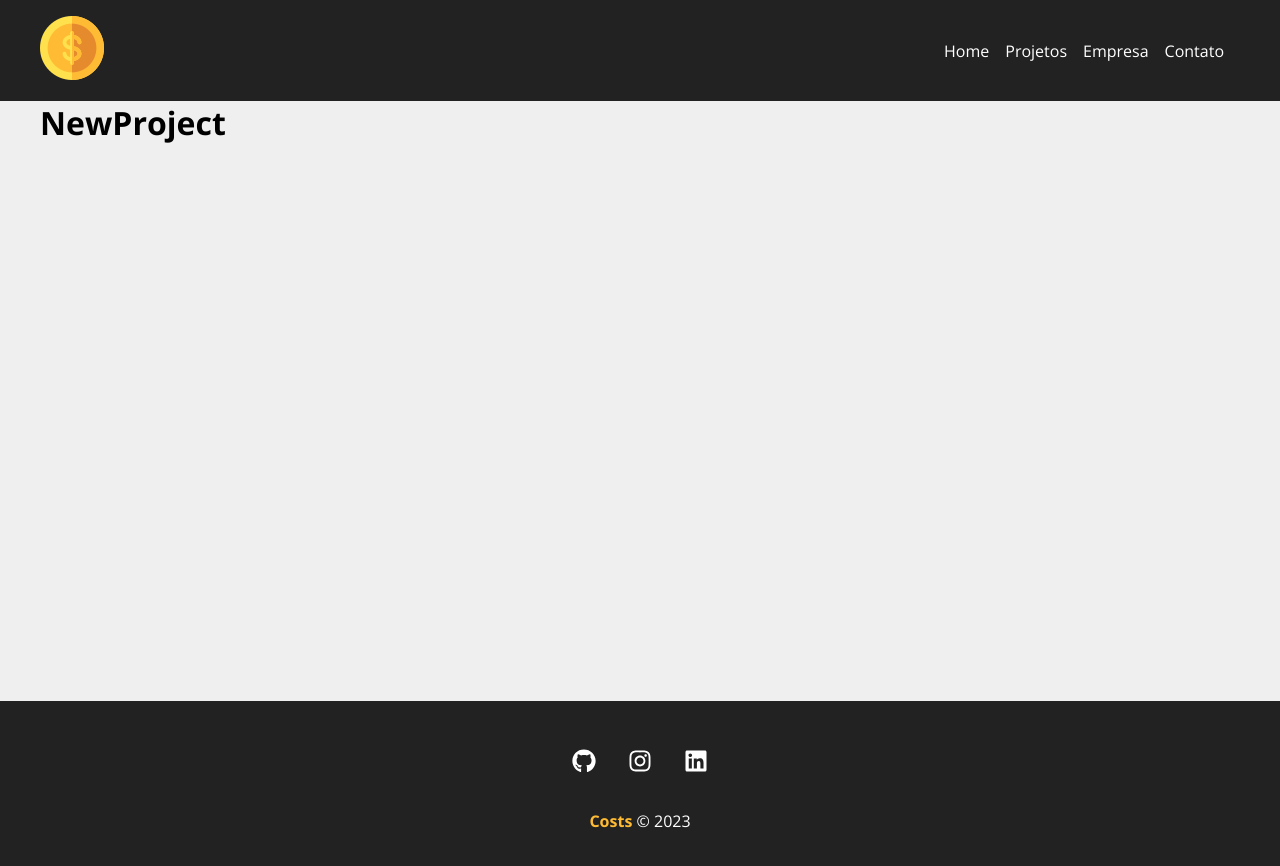
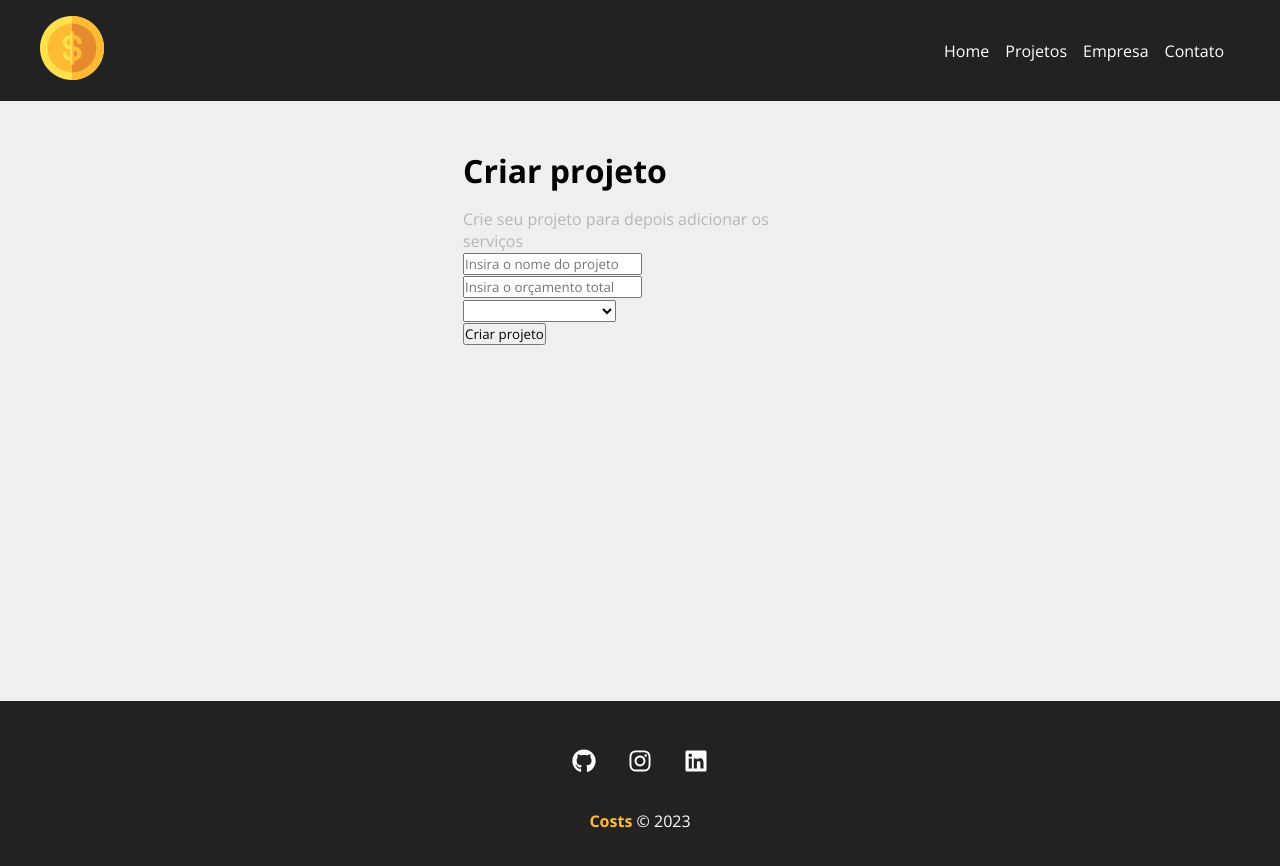
Before and after one commit to MarcosDavi-Dev/Cost, a React (Create React App) app: page /newproject in a window 1280 px wide. Shown: the top 866 px of the page. Built offline with nearby package versions, Linux system fonts and the light colour scheme.

Commit message:
Criação da página de projeto

```diff
--- a/src/App.js
+++ b/src/App.js
@@ -1,5 +1,5 @@
 /*Imports */
-import { BrowserRouter as Router, Routes, Route, Link} from 'react-router-dom'
+import { BrowserRouter as Router, Routes, Route} from 'react-router-dom'
 import Home from './components/pages/Home'
 import Company from './components/pages/Company'
 import Contact from './components/pages/Contact'
--- a/src/components/pages/Newproject.js
+++ b/src/components/pages/Newproject.js
@@ -1,5 +1,14 @@
+import styles from './Newproject.module.css'
+import ProjectForm from '../project/ProjectForm'
+
 function NewProject() {
-    return <h1>NewProject</h1>
+    return (
+        <div className={styles.newproject_container}>
+            <h1>Criar projeto</h1>
+            <p>Crie seu projeto para depois adicionar os serviços</p>
+            <ProjectForm />
+        </div>
+    )
 }
 
 export default NewProject
--- /dev/null
+++ b/src/components/pages/Newproject.module.css
@@ -0,0 +1,13 @@
+.newproject_container {
+    width: 450px;
+    margin: 0 auto;
+    padding: 3em;
+}
+
+.newproject_container h1 {
+    margin-bottom: 0.5em;
+}
+
+.newproject_container p {
+    color: #7b7b7b7b;
+}
--- /dev/null
+++ b/src/components/project/ProjectForm.js
@@ -0,0 +1,22 @@
+function ProjectForm () {
+    return (
+        <form>
+            <div>
+                <input type="text" placeholder="Insira o nome do projeto"/>
+            </div>
+            <div>
+                <input type="number" placeholder="Insira o orçamento total"/>
+            </div>
+            <div>
+                <select name="category_id">
+                    <option disabled>Selecione a categoria</option>
+                </select>
+            </div>
+            <div>
+                <input type="submit" value="Criar projeto" />
+            </div>
+        </form>
+    )
+}
+
+export default ProjectForm
```
